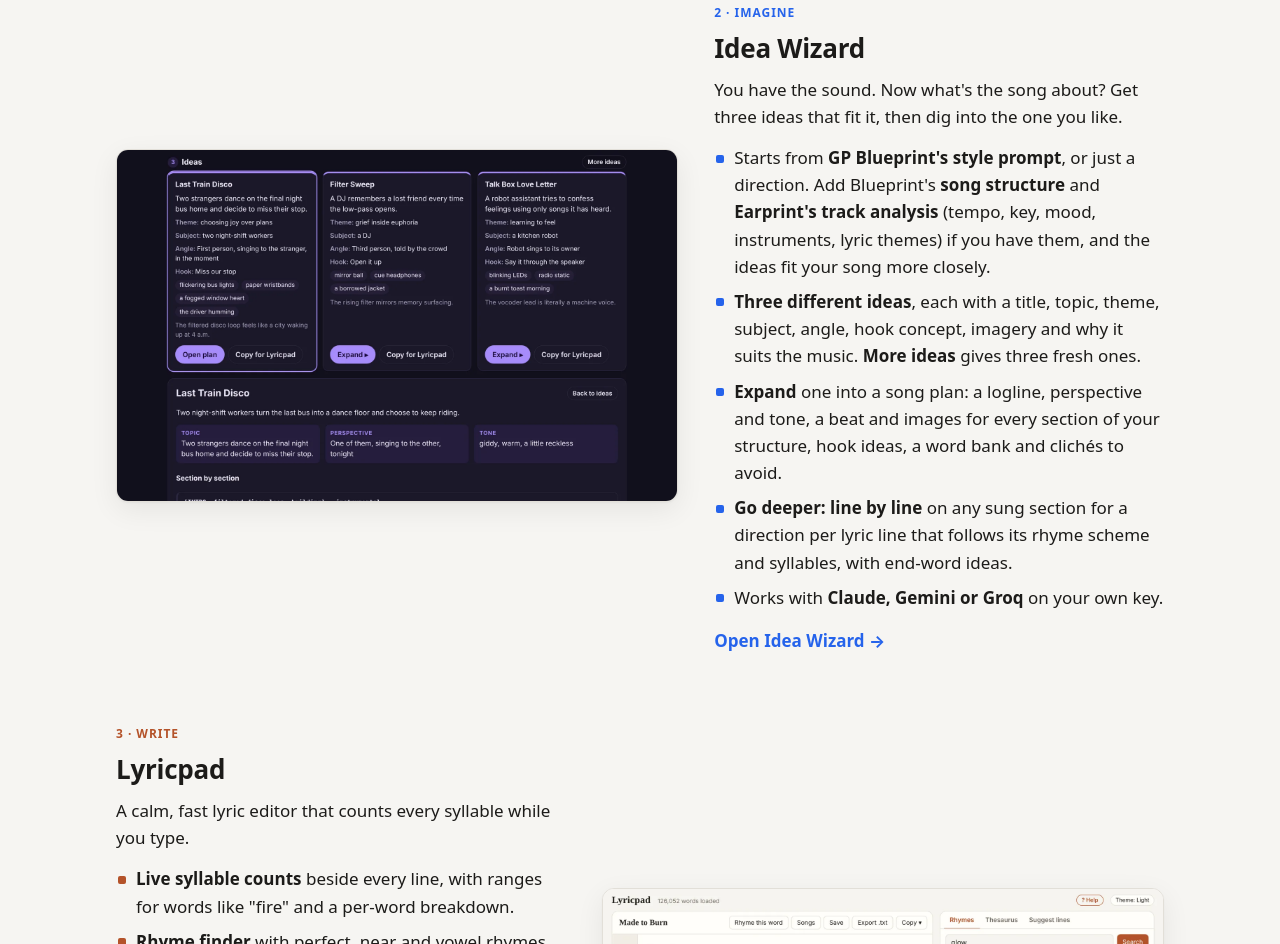
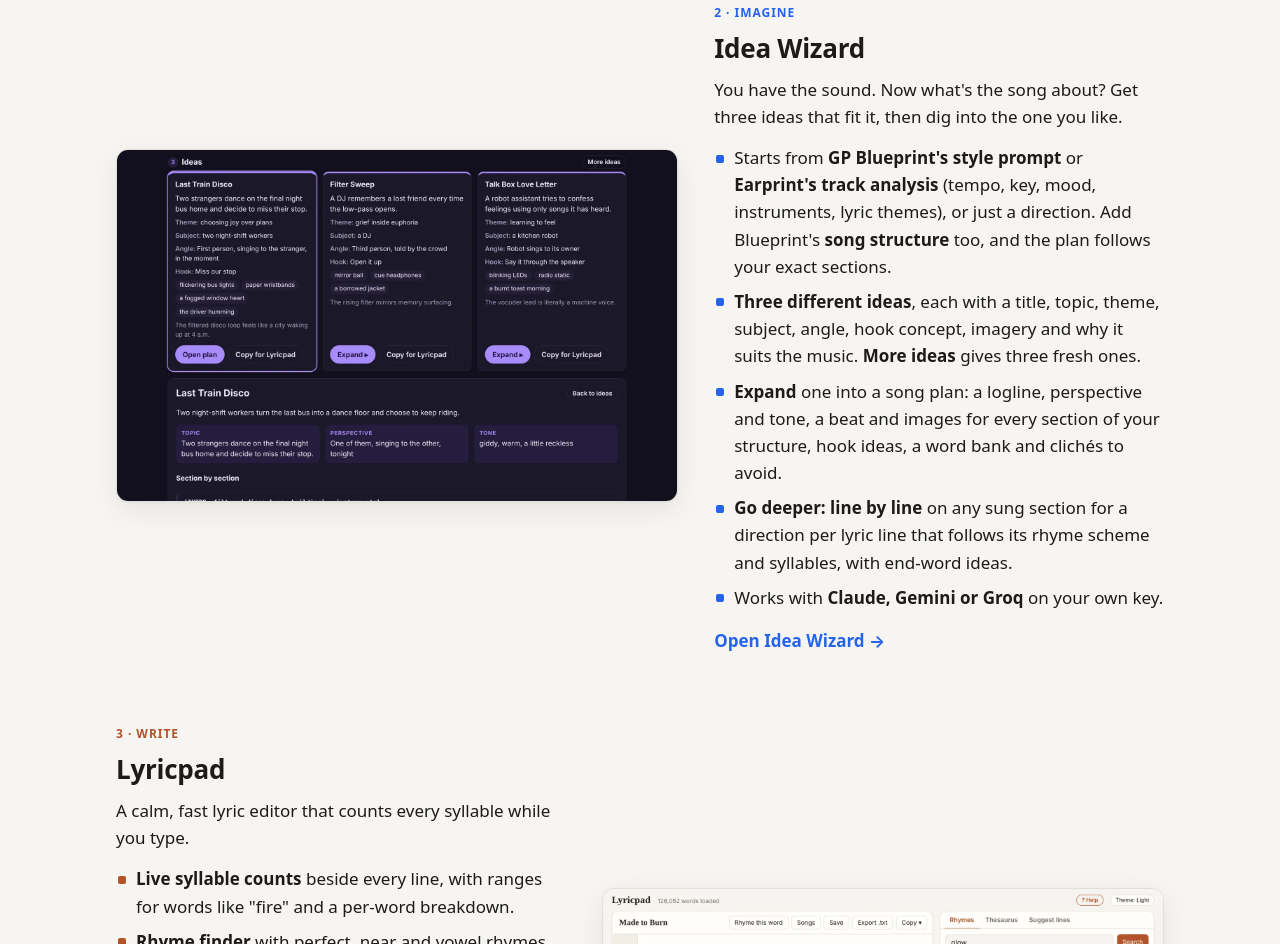
Before and after one commit to gp-songtools/toolsmenu, a plain HTML site: page about.html in a window 1280 px wide. Shown: the part 1514-2458 px from the top of the page. Drawn offline with Linux system fonts and the light colour scheme.

Commit message:
About: Idea Wizard also starts from Earprint's analysis alone (#16)
* Privacy: GP Mastering's optional Separate on: My server

Co-Authored-By: Claude Opus 5.5 <noreply@anthropic.com>
Claude-Session: https://claude.ai/code/session_01BKC4RwkzatELdVoxp3aDAz

* Add Idea Wizard to the menu, Privacy & credits and About pages

Co-Authored-By: Claude Opus 5.5 <noreply@anthropic.com>
Claude-Session: https://claude.ai/code/session_01BKC4RwxXs1gMLCsPsVacmW

* About: Idea Wizard needs only a style prompt; structure and analysis refine it

Co-Authored-By: Claude Opus 5.5 <noreply@anthropic.com>
Claude-Session: https://claude.ai/code/session_01BKC4RwxXs1gMLCsPsVacmW

* About: Idea Wizard also starts from Earprint's analysis alone

Co-Authored-By: Claude Opus 5.5 <noreply@anthropic.com>
Claude-Session: https://claude.ai/code/session_01BKC4RwxXs1gMLCsPsVacmW

---------

Co-authored-by: Claude <noreply@anthropic.com>

```diff
--- a/about.html
+++ b/about.html
@@ -202,7 +202,7 @@
         <h3><a href="https://gp-songtools.github.io/ideawizard/">Idea Wizard</a></h3>
         <p class="pitch">You have the sound. Now what's the song about? Get three ideas that fit it, then dig into the one you like.</p>
         <ul>
-          <li>Starts from <b>GP Blueprint's style prompt</b>, or just a direction. Add Blueprint's <b>song structure</b> and <b>Earprint's track analysis</b> (tempo, key, mood, instruments, lyric themes) if you have them, and the ideas fit your song more closely.</li>
+          <li>Starts from <b>GP Blueprint's style prompt</b> or <b>Earprint's track analysis</b> (tempo, key, mood, instruments, lyric themes), or just a direction. Add Blueprint's <b>song structure</b> too, and the plan follows your exact sections.</li>
           <li><b>Three different ideas</b>, each with a title, topic, theme, subject, angle, hook concept, imagery and why it suits the music. <b>More ideas</b> gives three fresh ones.</li>
           <li><b>Expand</b> one into a song plan: a logline, perspective and tone, a beat and images for every section of your structure, hook ideas, a word bank and clichés to avoid.</li>
           <li><b>Go deeper: line by line</b> on any sung section for a direction per lyric line that follows its rhyme scheme and syllables, with end-word ideas.</li>
```
